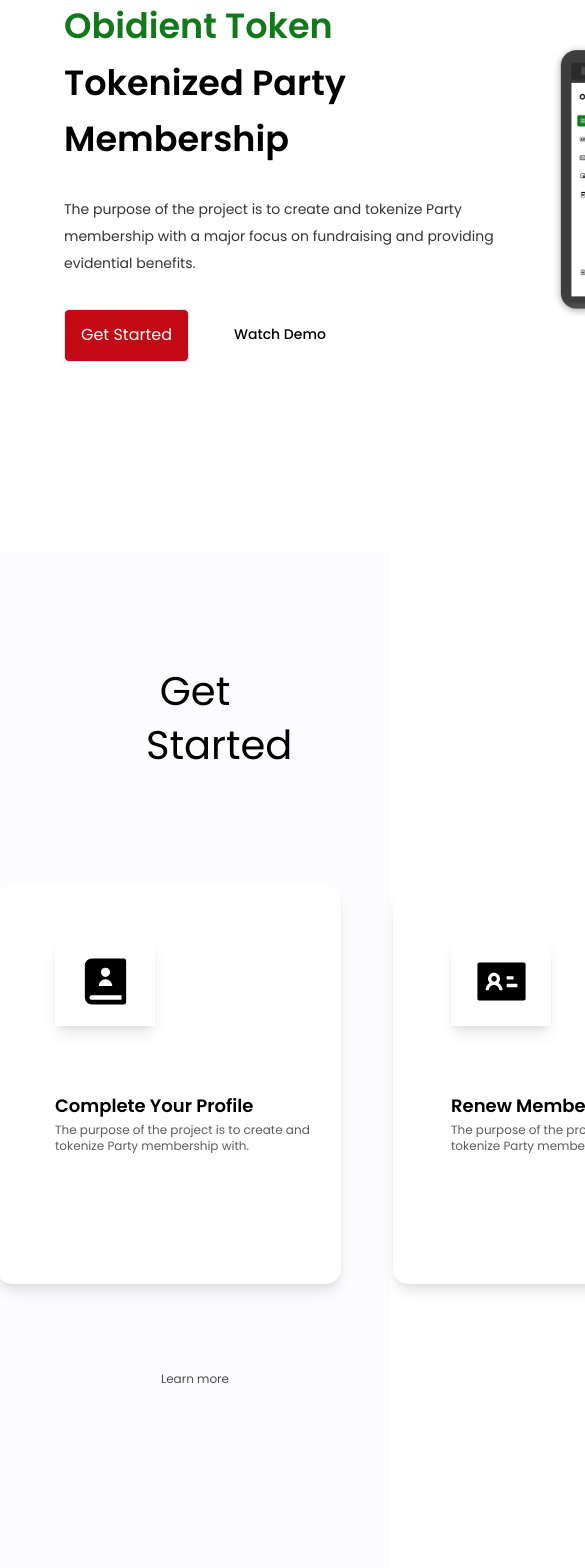
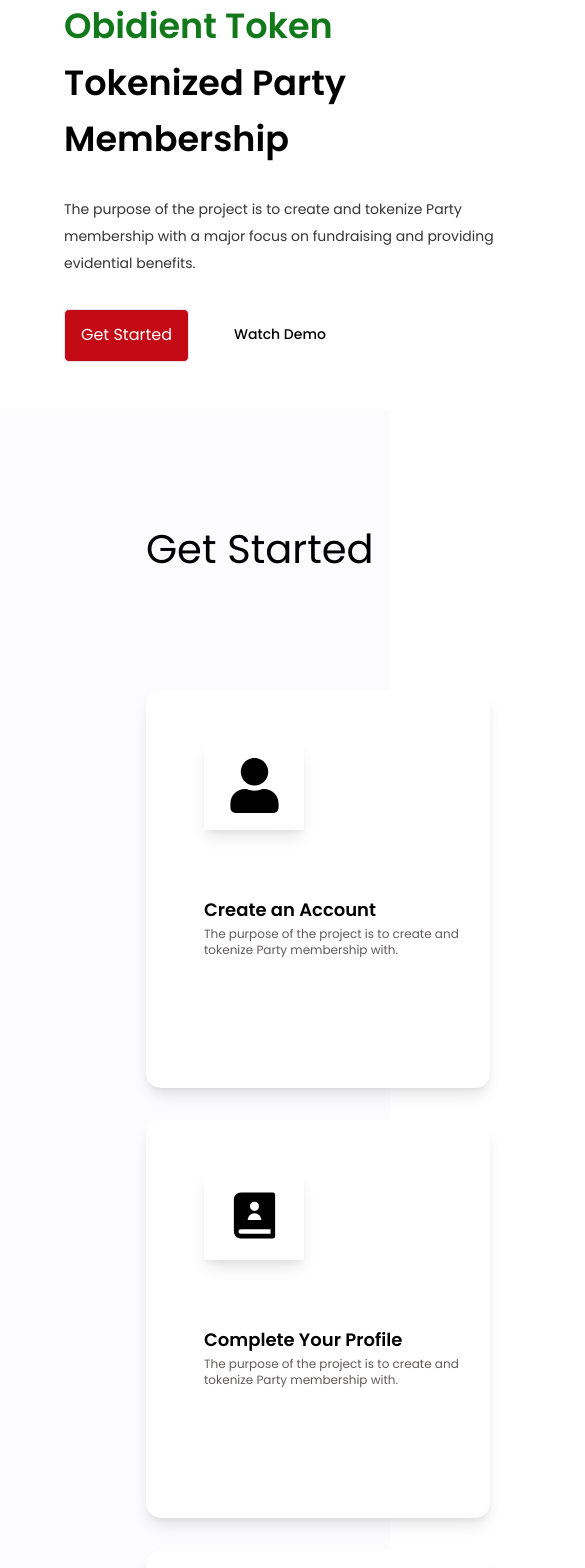
Before and after one commit to nkemjikaobi/obidient, a Next.js app: page / in a window 390 px wide. Shown: the top 1568 px of the page, 585 px wide, since content can reach past the window. Built offline with nearby package versions, Linux system fonts and the light colour scheme.

Commit message:
responsiveness

```diff
--- a/src/components/layouts/NavBar/DesktopNavigation.tsx
+++ b/src/components/layouts/NavBar/DesktopNavigation.tsx
@@ -14,7 +14,7 @@
       </CustomLink>
       <ul className="flex items-center justify-center">
         {DesktopNav.map((data) => (
-          <li className={`ml-4 mr-[47px] text-16 font-medium`} key={data.id}>
+          <li className={`ml-4 mr-[47px] text-16 font-medium whitespace-nowrap`} key={data.id}>
             <CustomLink customClass="hover:text-obiRed-500" destination={data.route}>
               {data.name}
             </CustomLink>
--- a/src/components/organisms/LandingPage/Blog/Blog.tsx
+++ b/src/components/organisms/LandingPage/Blog/Blog.tsx
@@ -14,7 +14,7 @@
   return (
     <div className="pt-[100px] pb-[60px] px-24">
       <h3 className="text-center text-40 mb-[114px]">Our Blog</h3>
-      <div className="grid grid-cols-3">
+      <div className="grid grid-cols-1 smallLaptop:grid-cols-2 bigLaptop:grid-cols-3">
         {BlogData.map((blog) => (
           <BlogItem blog={blog} key={blog.id} />
         ))}
--- a/src/components/organisms/LandingPage/Blog/BlogItem.tsx
+++ b/src/components/organisms/LandingPage/Blog/BlogItem.tsx
@@ -13,7 +13,7 @@
 
 const BlogItem: React.FC<BlogItemProps> = ({ blog }) => {
   return (
-    <div className="w-[377px] h-[552px] border border-obiGray-270 p-8">
+    <div className="w-[377px] h-[552px] border border-obiGray-270 p-8 mb-4">
       <Image alt="blog thumbnail" height={295} src={blog.imgUrl} width={422} />
       <div className="mt-8 flex items-center">
         <h3 className="text-24 mr-6">{blog.title}</h3>
--- a/src/components/organisms/LandingPage/GetStarted/GetStarted.tsx
+++ b/src/components/organisms/LandingPage/GetStarted/GetStarted.tsx
@@ -17,9 +17,9 @@
 
 const GetStarted = () => {
   return (
-    <div className="mt-[190px]  bg-[#FCFCFF] -ml-[50vw] left-[50%] relative w-screen pt-[112px] px-[146px] pb-[192px]">
-      <h3 className="text-center text-40 mb-[114px]">Get Started</h3>
-      <div className="flex justify-center items-center mb-[87px]">
+    <div className="mt-12 smallLaptop:mt-[190px]  bg-[#FCFCFF] -ml-[50vw] left-[50%] relative w-screen pt-[112px] px-[146px] pb-[192px]">
+      <h3 className="text-center text-40 mb-[114px] whitespace-nowrap">Get Started</h3>
+      <div className="grid grid-cols-1 smallLaptop:grid-cols-2 bigLaptop:flex bigLaptop:justify-center bigLaptop:items-center mb-[87px]">
         {GetStartedData.map((data) => (
           <GetStartedItem item={data} key={data.id} />
         ))}
--- a/src/components/organisms/LandingPage/GetStarted/GetStartedItem.tsx
+++ b/src/components/organisms/LandingPage/GetStarted/GetStartedItem.tsx
@@ -8,7 +8,7 @@
 
 const GetStartedItem: React.FC<GetStartedItemProps> = ({ item }) => {
   return (
-    <div className="bg-white w-[344px] h-[398px] rounded-[15px] px-[58px] py-[52px] shadow-get-started-card mr-[52px]">
+    <div className="bg-white w-[344px] h-[398px] rounded-[15px] px-[58px] py-[52px] shadow-get-started-card mr-[52px] mb-8 smallLaptop:mb-4">
       <div className="w-[100px] h-[88px] flex items-center justify-center shadow-get-started-card mb-[64px]">
         <item.icon className="w-[55px] h-[55px]" />
       </div>
--- a/src/components/organisms/LandingPage/HeroSection/HeroSection.tsx
+++ b/src/components/organisms/LandingPage/HeroSection/HeroSection.tsx
@@ -7,6 +7,7 @@
 import { ButtonProperties } from "@shared/libs/helpers";
 
 import Hero from "@images/png/hero.png";
+// import Hero2 from "@images/png/hero2.png";
 
 const HeroSection = () => {
   return (
@@ -32,7 +33,15 @@
           </div>
         </div>
       </div>
-      <Image alt="Ipad showing income" height={233} src={Hero} width={717} />
+      <div className="hidden bigLaptop:block">
+        <Image alt="Ipad showing income" height={233} src={Hero} width={717} />
+      </div>
+      <div className="hidden smallLaptop:block bigLaptop:hidden">
+        <Image alt="Ipad showing income" height={133} src={Hero} width={517} />
+      </div>
+      {/* <div className="block border border-black px-[20px] py-8 rounded-[7px] smallLaptop:hidden">
+        <Image alt="Ipad showing income" height={185} src={Hero2} width={308} />
+      </div> */}
     </div>
   );
 };
--- a/src/components/organisms/LandingPage/KeyFeatures/KeyFeatureItem.tsx
+++ b/src/components/organisms/LandingPage/KeyFeatures/KeyFeatureItem.tsx
@@ -11,11 +11,11 @@
 
 const KeyFeatureItem: React.FC<KeyFeatureItemProps> = ({ item }) => {
   return (
-    <div className="relative mr-[33px] even:mt-40 w-[457px] h-[601px]">
+    <div className="relative bigLaptop:mr-[33px] bigLaptop:even:mt-40 w-[380px] h-[501px] bigLaptop:w-[457px] bigLaptop:h-[601px] mb-8">
       <Image alt="" fill src={item.imageUrl} />
       <Icon className="left-[48px] top-[39px] absolute" name="desktop" />
-      <div className="absolute bottom-10 text-white pl-[48px] w-[457px] bg-gradient-keyFeature">
-        <p className="font-semibold text-[30px]">{item.name}</p>
+      <div className="absolute bottom-10 text-white pl-4 bigLaptop:pl-[48px] bigLaptop:w-[457px] bg-gradient-keyFeature">
+        <p className="font-semibold text-[30px] whitespace-pre-line">{item.name}</p>
         <p className="w-[256px] text-obiGray-250 opacity-80 text-14 mt-2">{item.info}</p>
       </div>
     </div>
--- a/src/components/organisms/LandingPage/KeyFeatures/KeyFeatures.tsx
+++ b/src/components/organisms/LandingPage/KeyFeatures/KeyFeatures.tsx
@@ -13,7 +13,7 @@
   return (
     <div className="mt-[89px]">
       <h3 className="text-center text-40 mb-[114px]">Key Features</h3>
-      <div className="flex items-center mb-[87px]">
+      <div className="grid grid-cols-2 bigLaptop:flex bigLaptop:items-center mb-[87px] px-16">
         {KeyFeaturesData.map((data) => (
           <KeyFeatureItem item={data} key={data.id} />
         ))}
--- a/src/components/organisms/LandingPage/TokenSales/TokenSales.tsx
+++ b/src/components/organisms/LandingPage/TokenSales/TokenSales.tsx
@@ -9,7 +9,7 @@
       <h3 className="text-center text-40 mb-[114px]">Token Sales</h3>
       <div className="flex">
         <Image alt="phone" height={750} src="/images/png/phone.png" width={390} />
-        <div className="pl-[200px]">
+        <div className="pl-[100px] bigLaptop:pl-[200px]">
           <p className="uppercase text-obiRed-500 text-14 font-semibold my-12">about</p>
           <p className="text-obiGreen-500 font-semibold text-[40px] capitalize my-4">obidient token</p>
           <p className="font-semibold text-[40px] capitalize mb-4">tokenized party</p>
```
Also changed, not shown: public/images/png/hero2.png (added).
